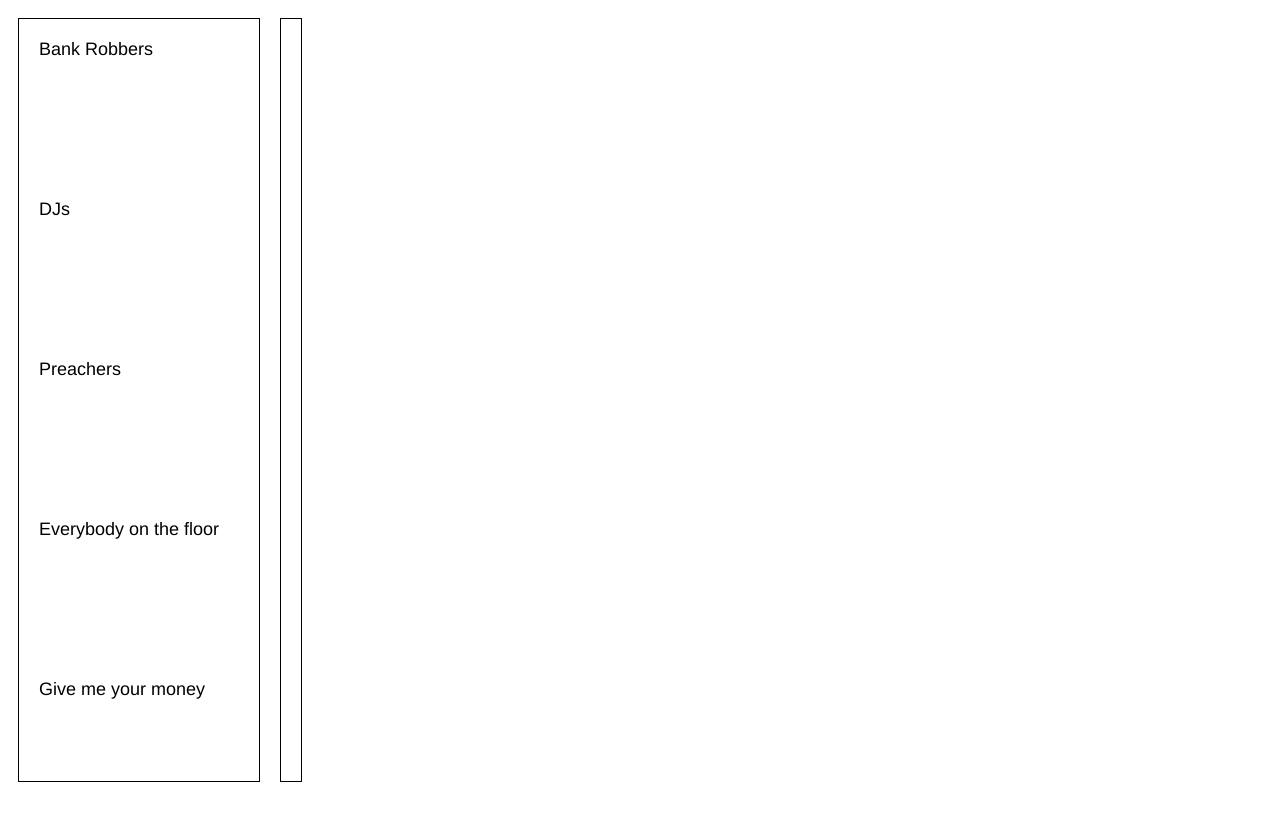
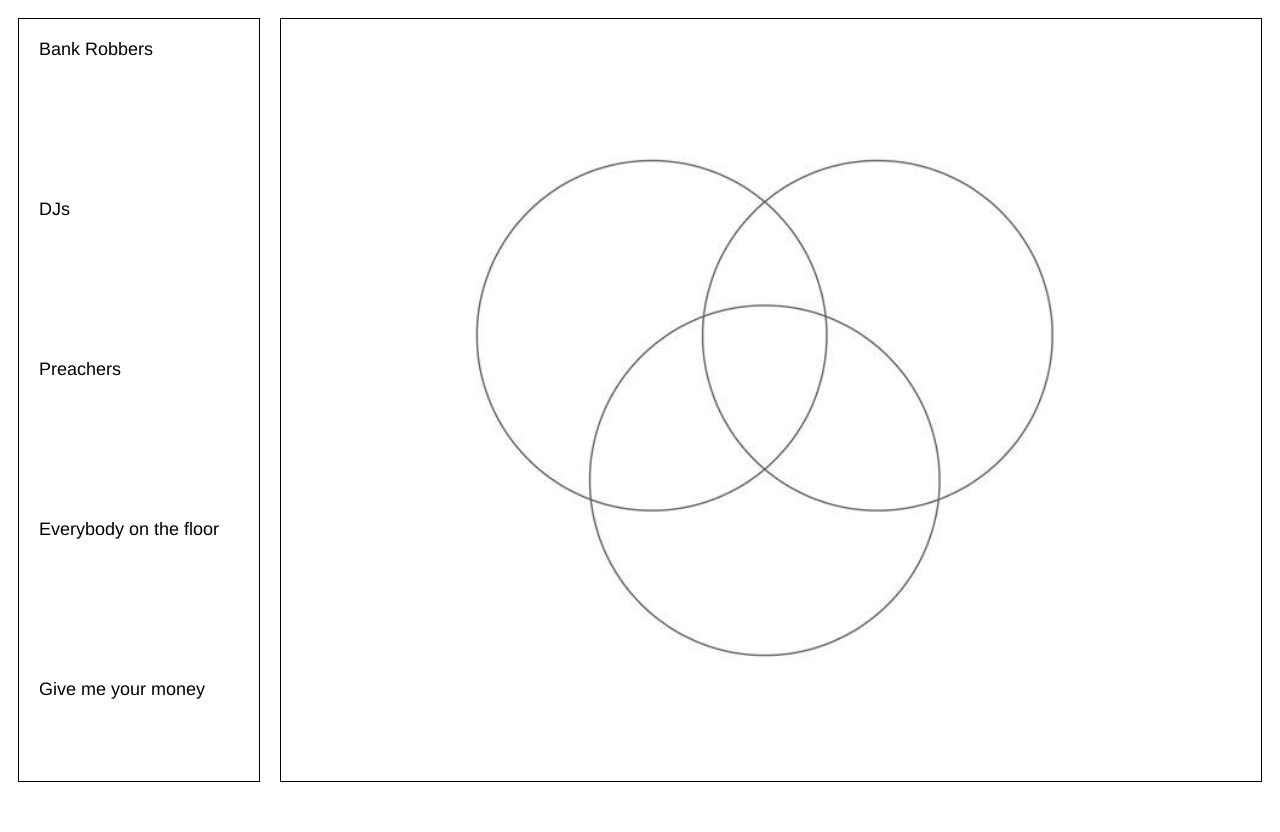
Before and after one commit to SFCM-TAC/midterm-quiz-app-thomas-charlie-and-eliza, a plain HTML site: page index.html in a window 1280 px wide. Shown: the top 832 px of the page. Drawn offline with Linux system fonts and the light colour scheme.

Commit message:
added image-Thomas

```diff
--- a/index.html
+++ b/index.html
@@ -17,7 +17,7 @@
         <div class="box">Where are the nachos?</div>
       </div>
       <div id="vennDiagram" class="section">
-
+        <img src="images/vennDiagram.jpg" style="width:100%;height:100%;">
       </div>
     </div>
   </body>
```
Also changed, not shown: images/vennDiagram.jpg (added), 1 other file.
